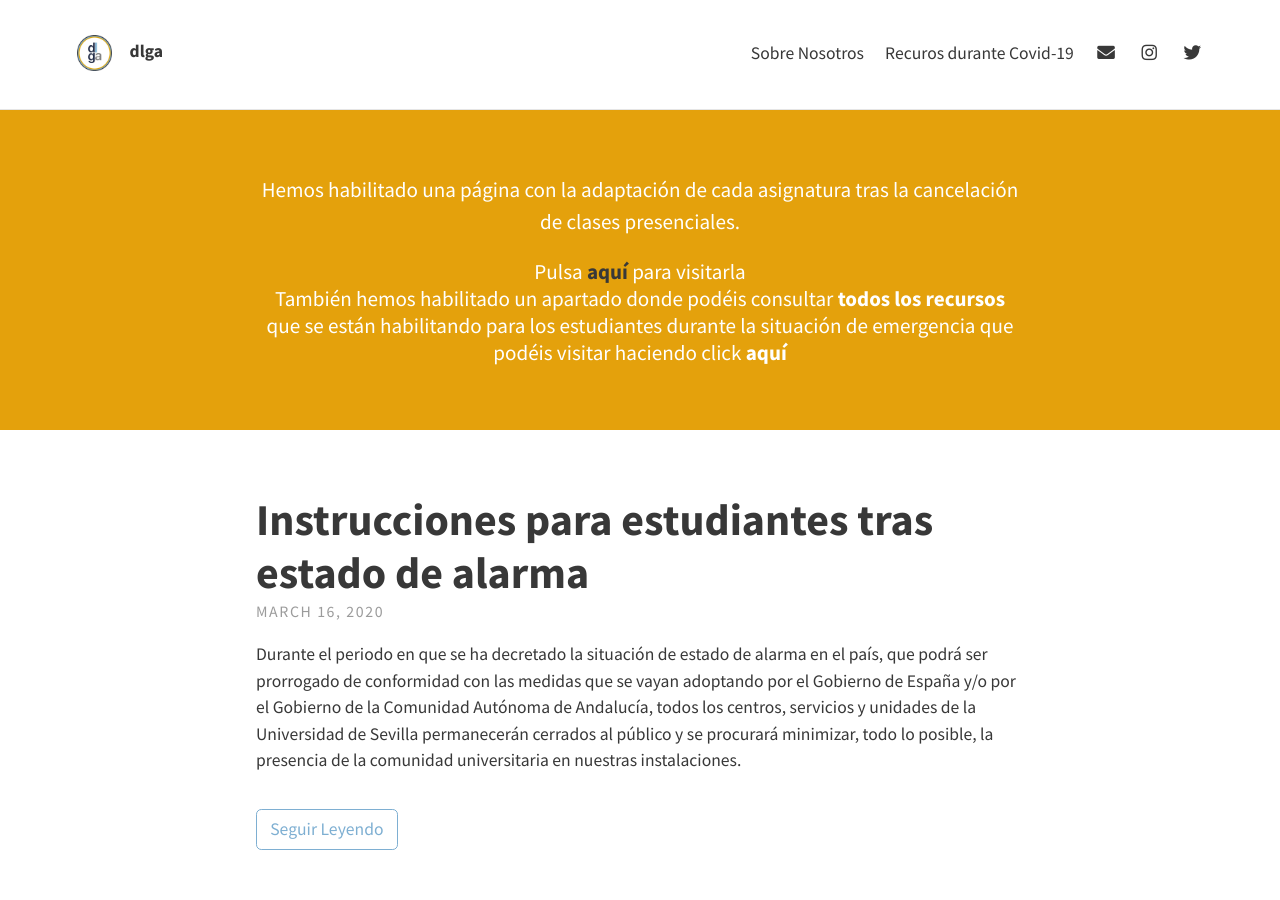
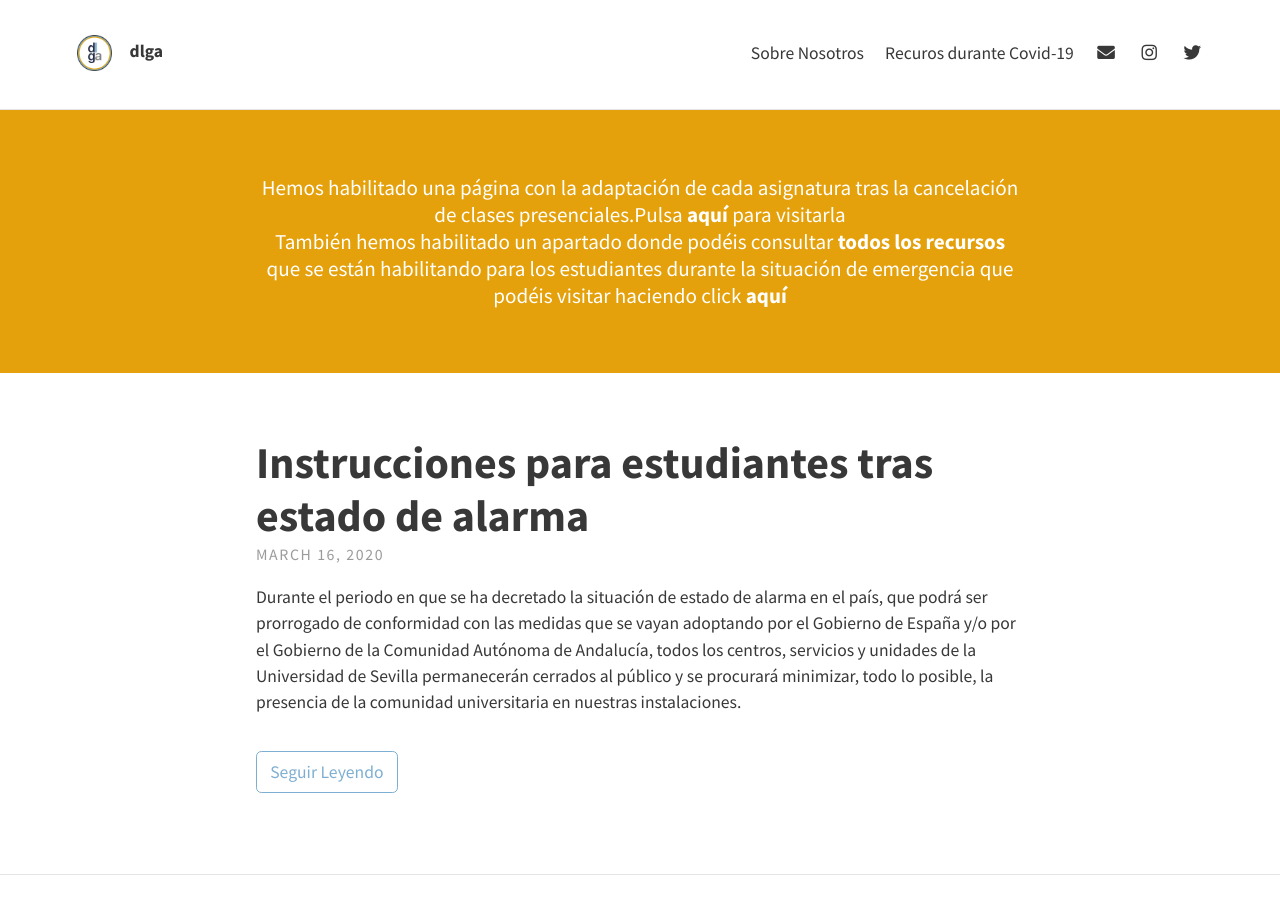
Before and after one commit to dlga/dlga.github.io, a Jekyll site: the page built from index.html, in a window 1280 px wide and 900 px high. Built offline with Jekyll 4.4.1, drawn with Linux system fonts in a browser that asks for light colours; nearby versions of some CDN libraries; the list of posts is cut into pages by our own code.

Commit message:
Update _config.yml

```diff
--- a/_config.yml
+++ b/_config.yml
@@ -14,7 +14,7 @@ theme_settings:
   # Header and footer text
   header_text: >
      <a href="/dlgaadaptaciones/" target="blank">
-     <p>Hemos habilitado una página con la adaptación de cada asignatura tras la cancelación de clases presenciales.<div style="display:inline!important;">Pulsa <div style="font-weight:bold;display:inline!important;color:#383838!important;">aquí</div> para visitarla</div></p></a>
+     Hemos habilitado una página con la adaptación de cada asignatura tras la cancelación de clases presenciales.Pulsa <b>aquí</b> para visitarla</a><br />
      <a href="/covid/"> También hemos habilitado un apartado donde podéis consultar <b>todos los recursos</b> que se están habilitando para los estudiantes durante la situación de emergencia que podéis visitar haciendo click <b>aquí</b></a>
 
   header_text_feature_image:
```
